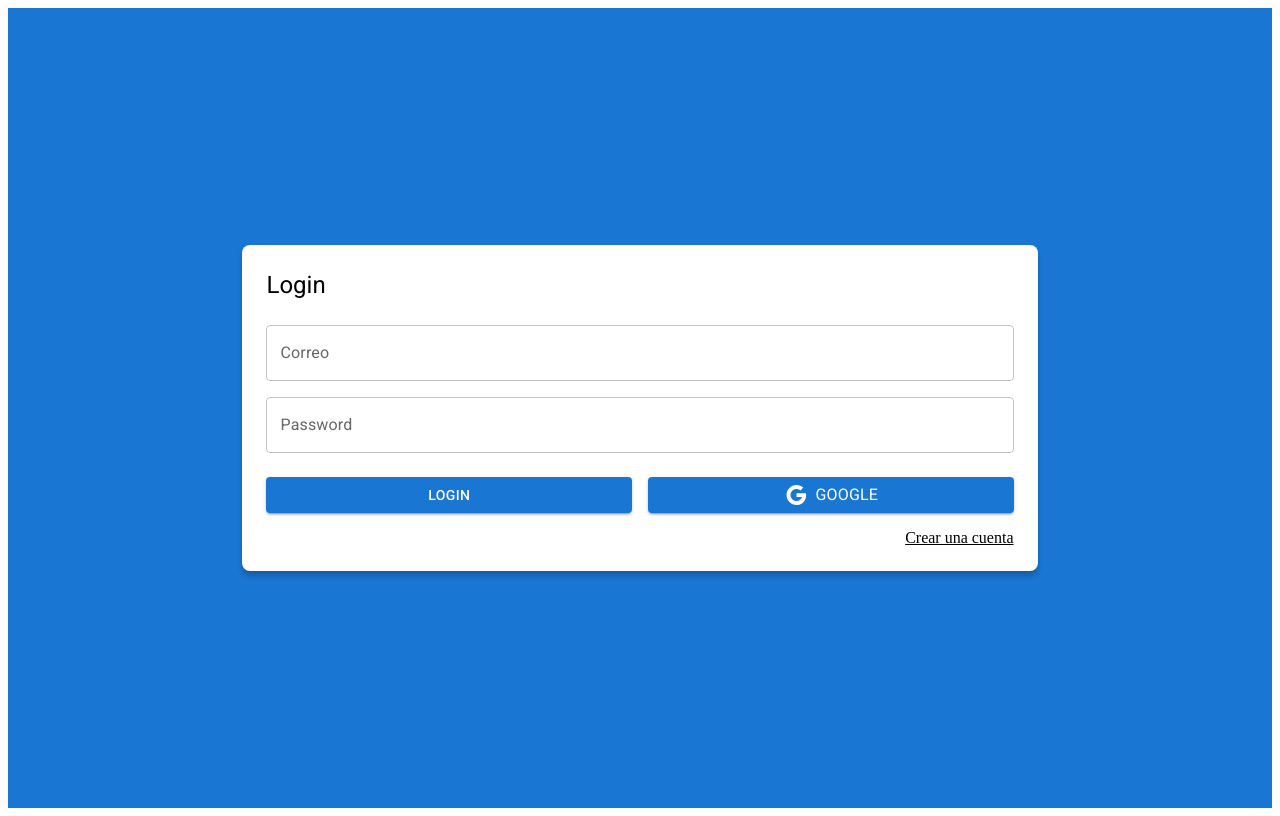
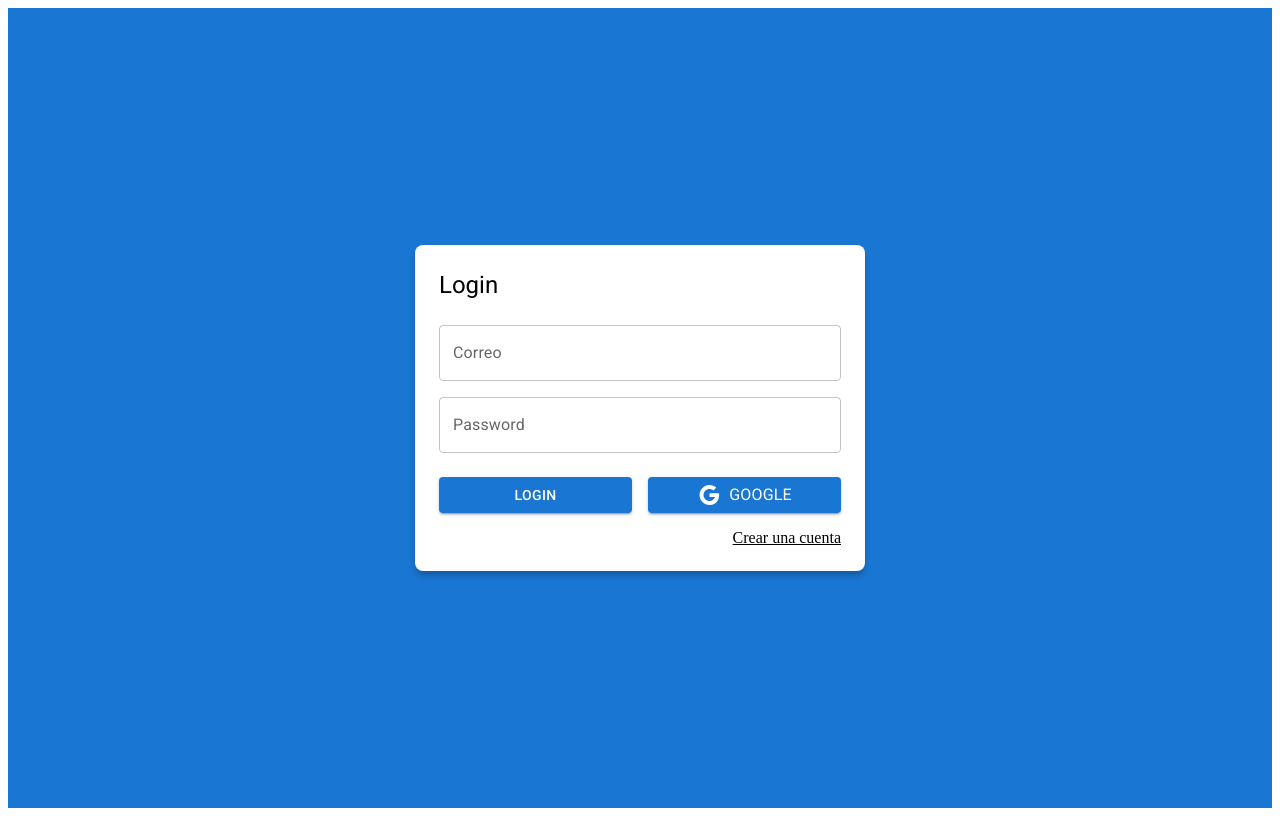
Before and after one commit to centinelaCode/journal-app, a React (Vite) app: page /auth/login in a window 1280 px wide. Built offline with nearby package versions, Linux system fonts and the light colour scheme.

Commit message:
[ADD] Se implementa un layout(plantilla) para el formulario de auth
=> se le pasa el title que podra ser login, register, recovey password, etc

```diff
--- /dev/null
+++ b/src/auth/layout/AuthLayout.jsx
@@ -0,0 +1,33 @@
+import { Grid, Typography } from "@mui/material"
+
+
+export const AuthLayout = ({ children, title = '' }) => {
+  return (
+   <Grid
+      container
+      spacing={ 0 }
+      direction="column"
+      alignItems="center"
+      justifyContent="center"
+      sx={{ minHeight: '100vh', backgroundColor: 'primary.main', padding: 4 }}
+   >
+      <Grid
+      item
+      className='box-shadow'
+      sx={{
+         width: { sm: 450 },
+         backgroundColor: 'white',
+         padding: 3,
+         borderRadius: 2
+      }}
+      xs={ 3 }>
+
+         <Typography variant="h5" sx={{ mb: 1 }}>{ title }</Typography>
+
+         { children }
+
+      </Grid>
+   </Grid>
+
+   )
+}
--- a/src/auth/pages/LoginPage.jsx
+++ b/src/auth/pages/LoginPage.jsx
@@ -1,24 +1,13 @@
 import { Link as RouterLink } from 'react-router-dom'
 import { Button, Grid, Link, TextField, Typography } from "@mui/material"
 import { Google } from '@mui/icons-material'
+import { AuthLayout } from '../layout/AuthLayout'
 
 
 export const LoginPage = () => {
   return (
-    <Grid
-      container
-      spacing={ 0 }
-      direction="column"
-      alignItems="center"
-      justifyContent="center"
-      sx={{ minHeight: '100vh', backgroundColor: 'primary.main', padding: 4 }}
-    >
-      <Grid
-        item
-        className='box-shadow'
-        sx={{ backgroundColor: 'white', padding: 3, borderRadius: 2 }}
-        xs={ 3 }>
-          <Typography variant="h5" sx={{ mb: 1 }}>Login</Typography>
+
+    <AuthLayout title="Login">
 
       <form>
         <Grid container>
@@ -63,8 +52,7 @@
 
         </Grid>
       </form>
-        </Grid>
 
-    </Grid>
+    </AuthLayout>
   )
 }
```
Lines whose indentation alone changed are shown as unchanged.
